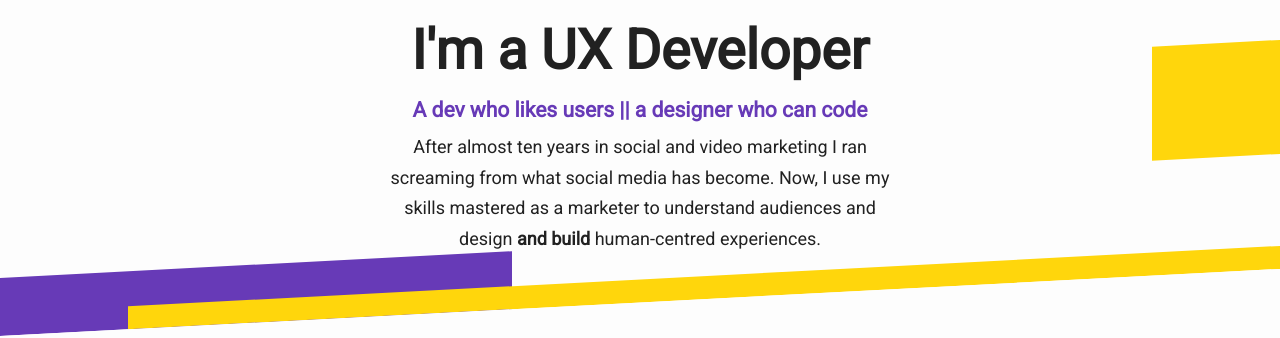
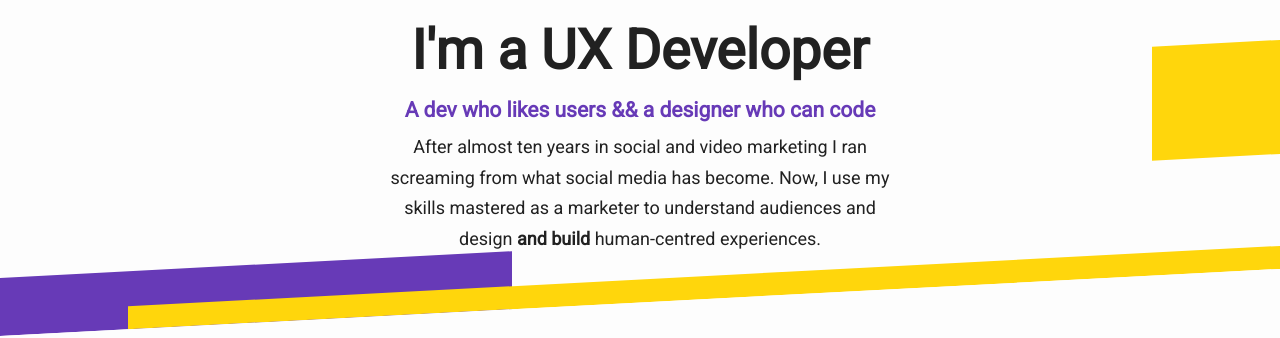
Before and after one commit to krisztin/cuddly-wixen, a Jekyll site: the page built from index.html, in a window 1280 px wide and 900 px high. Shown: the part 237-575 px from the top of the window. Built offline with Jekyll 4.4.1, drawn with Linux system fonts in a browser that asks for light colours; some of the changed lines change nothing that is shown.

Commit message:
tagline or to and

```diff
--- a/_includes/header.html
+++ b/_includes/header.html
@@ -36,7 +36,7 @@
     {% if page.layout == 'default' %}
     <div class="index-title aligncentre">
       <h1>Hi<br />I'm a UX Developer</h1>
-      <h2>A dev who likes users || a designer who can code</h2>
+      <h2>A dev who likes users &amp;&amp; a designer who can code</h2>
       <p>
         After almost ten years in social and video marketing I ran screaming from what social media
         has become. Now, I use my skills mastered as a marketer to understand audiences and design
```
